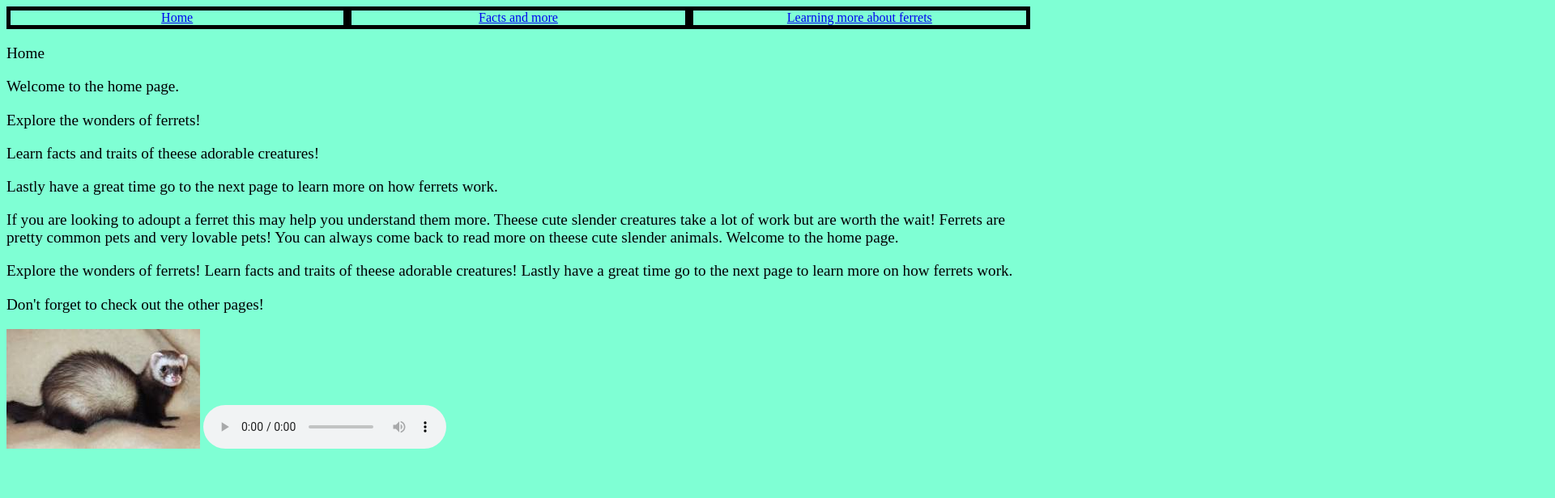
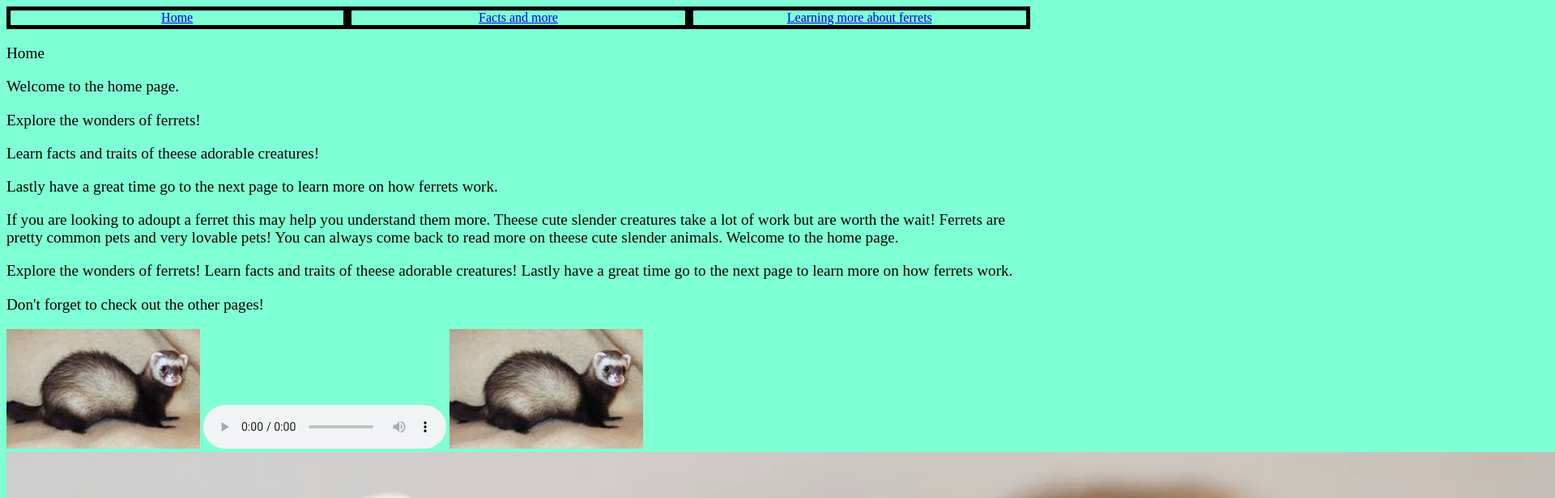
Before and after one commit to KITTY123-321/kitty123-321.github.io, a plain HTML site: page homepage.html in a window 1280 px wide. Shown: the top 616 px of the page at 81% size, 1920 px wide, since content can reach past the window. Drawn offline with Linux system fonts and the light colour scheme.

Commit message:
savwsakgyuhnvb8uwhgaukygyygeukyahessdakkrgaihduafvaebafu

```diff
--- a/homepage.html
+++ b/homepage.html
@@ -39,4 +39,5 @@
             <source src="assets/music.mp3" type="audio/ogg">
             <source src="assets/music.mp3" type="audio/mpeg">
         </audio>
+        <img src="assets/ferretpic.jpg"> <img src="assets/ferrets.webp">
     </body>
```
Also changed, not shown: assets/ferrets.webp (added).
